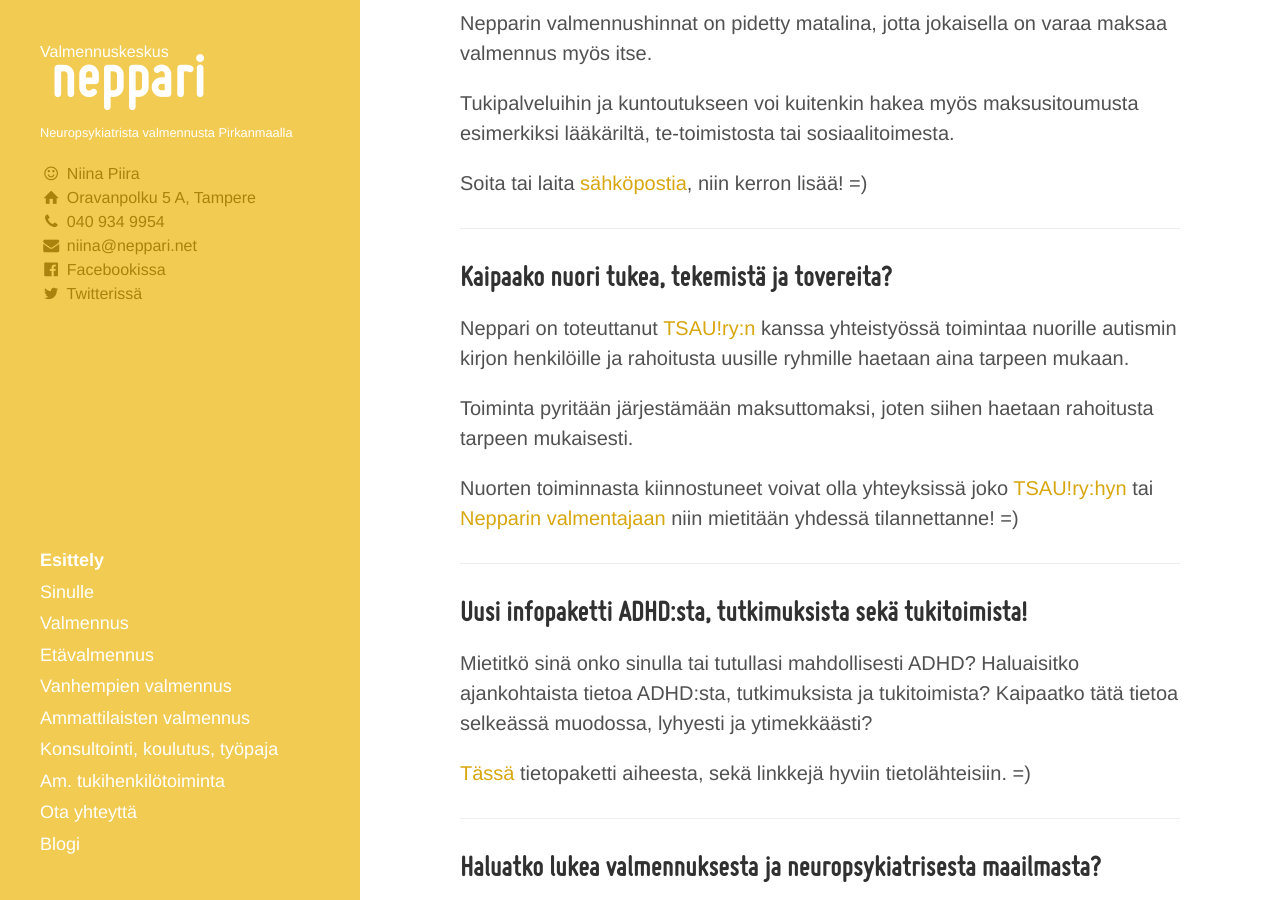
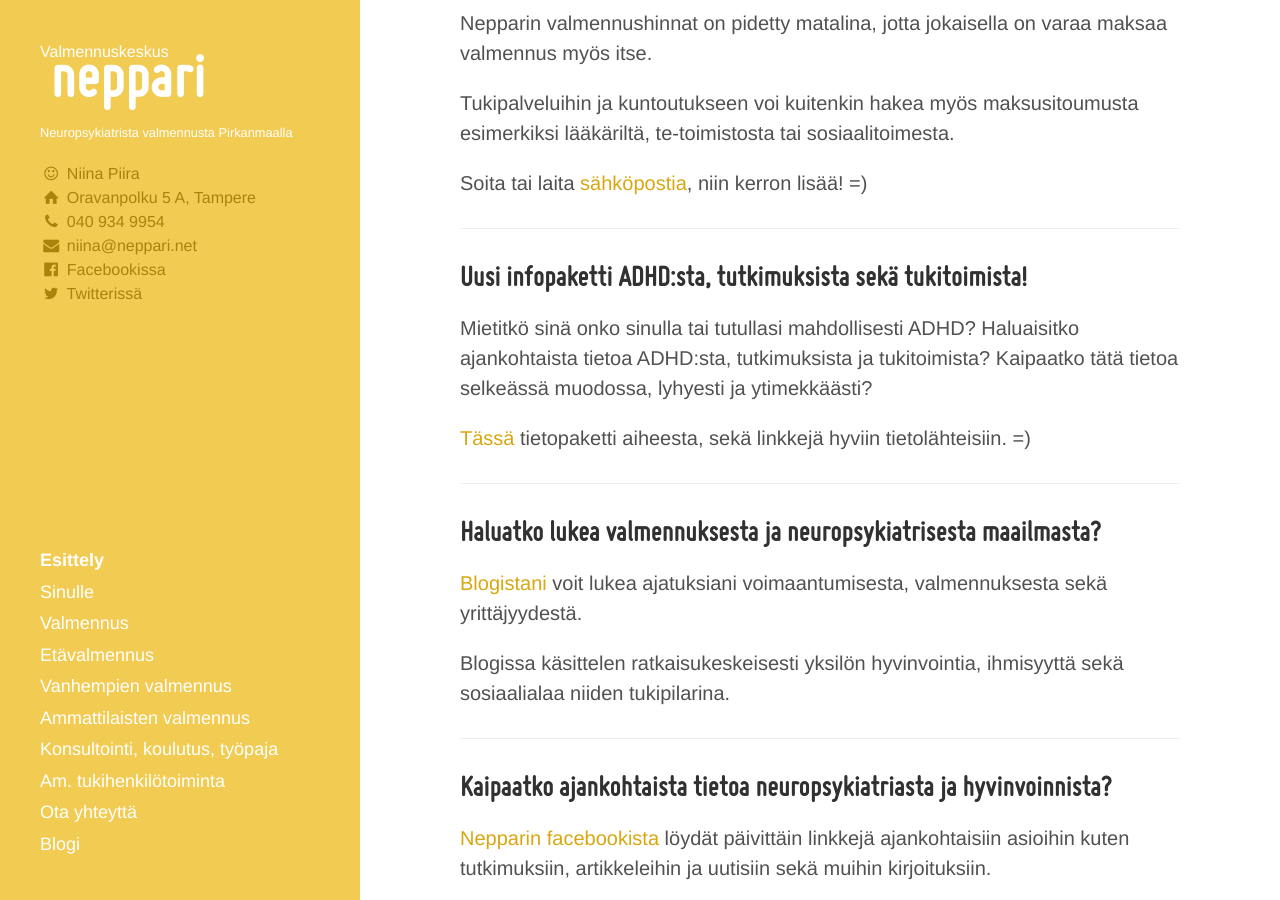
Before and after one commit to niinapiira/neppari.net, a Jekyll site: the page built from index.md, in a window 1280 px wide and 900 px high, scrolled down 789 px. Built offline with Jekyll 4.4.1, drawn with Linux system fonts in a browser that asks for light colours.

Commit message:
Updated index.md

```diff
--- a/index.md
+++ b/index.md
@@ -40,16 +40,6 @@ Soita tai laita [sähköpostia](/ota-yhteytta), niin kerron lisää! =)
 
 ___
 
-## Kaipaako nuori tukea, tekemistä ja tovereita?
-
-Neppari on toteuttanut [TSAU!ry:n](http://www.tsau.net/) kanssa yhteistyössä toimintaa nuorille autismin kirjon henkilöille ja rahoitusta uusille ryhmille haetaan aina tarpeen mukaan.
-
-Toiminta pyritään järjestämään maksuttomaksi, joten siihen haetaan rahoitusta tarpeen mukaisesti.
-
-Nuorten toiminnasta kiinnostuneet voivat olla yhteyksissä joko [TSAU!ry:hyn](http://www.tsau.net/) tai [Nepparin valmentajaan](/ota-yhteytta) niin mietitään yhdessä tilannettanne! =)
-
-___
-
 ## Uusi infopaketti ADHD:sta, tutkimuksista sekä tukitoimista!
 
 Mietitkö sinä onko sinulla tai tutullasi mahdollisesti ADHD?
```
